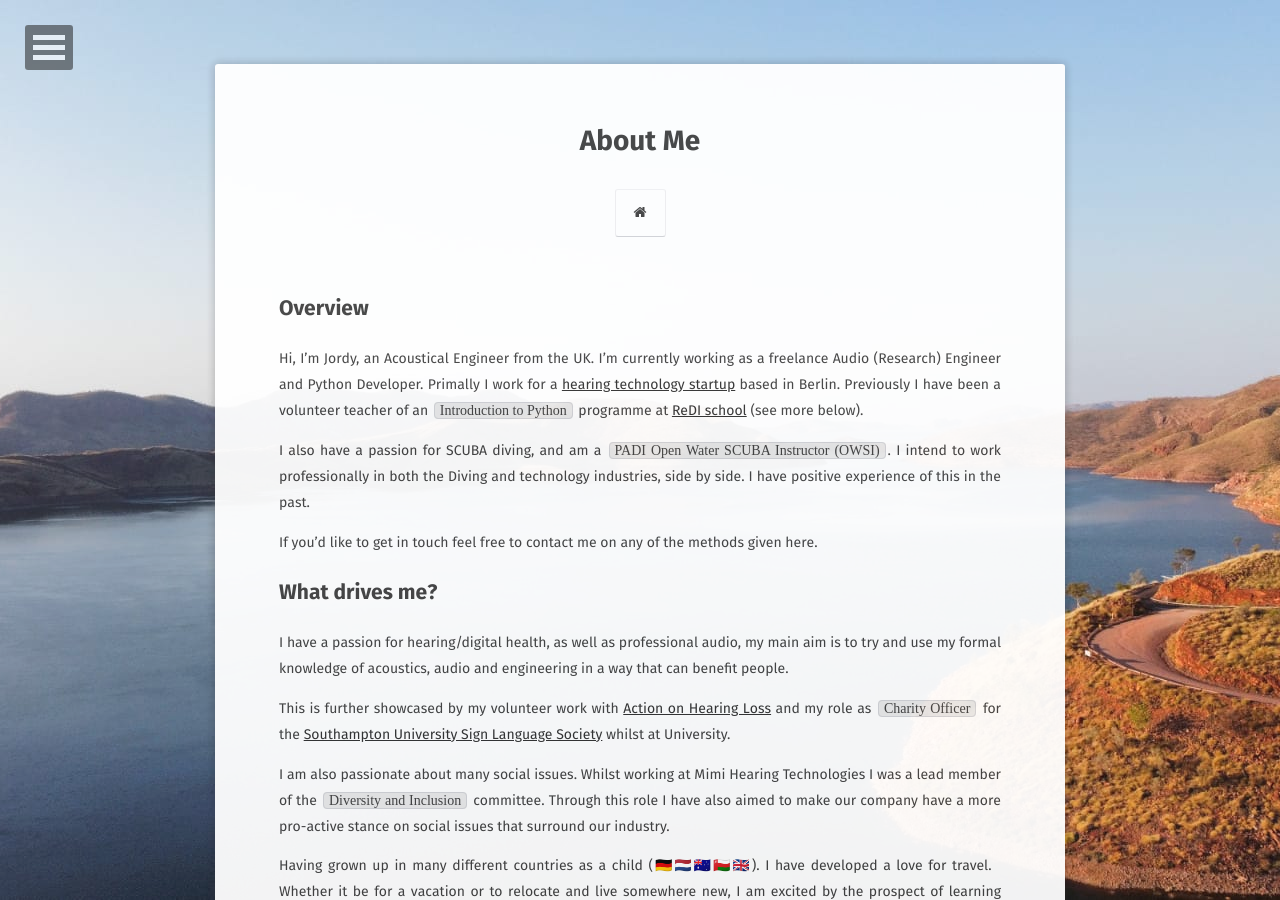
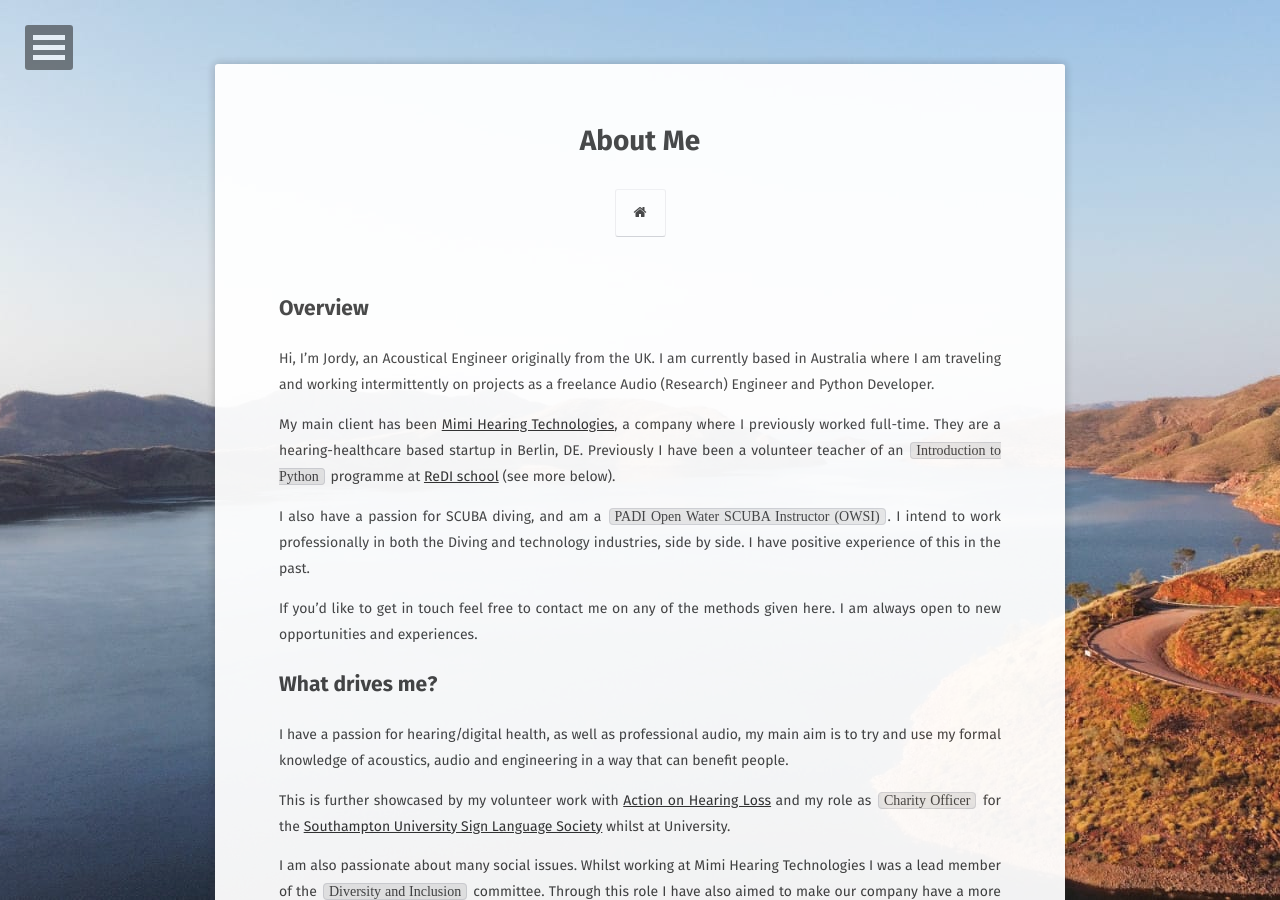
Before and after one commit to jordyjwilliams/jordyjwilliams.github.io, a Jekyll site: the page built from about/index.md, in a window 1280 px wide and 900 px high. Built offline with Jekyll 4.4.1, drawn with Linux system fonts in a browser that asks for light colours; some web fonts are replaced.

Commit message:
update `aboutme` wording

```diff
--- a/about/index.md
+++ b/about/index.md
@@ -6,11 +6,13 @@ comments: false
 ---
 
 ## Overview
-Hi, I'm Jordy, an Acoustical Engineer from the UK. I'm currently working as a freelance Audio (Research) Engineer and Python Developer. Primally I work for a [hearing technology startup]({{site.url}}/mimi_hearing_technologies) based in Berlin. Previously I have been a volunteer teacher of an `Introduction to Python` programme at [ReDI school](https://www.redi-school.org/berlin) (see more below).
+Hi, I'm Jordy, an Acoustical Engineer originally from the UK. I am currently based in Australia where I am traveling and working intermittently on projects as a freelance Audio (Research) Engineer and Python Developer.
+
+My main client has been [Mimi Hearing Technologies]({{site.url}}/mimi_hearing_technologies), a company where I previously worked full-time. They are a hearing-healthcare based startup in Berlin, DE. Previously I have been a volunteer teacher of an `Introduction to Python` programme at [ReDI school](https://www.redi-school.org/berlin) (see more below).
 
 I also have a passion for SCUBA diving, and am a `PADI Open Water SCUBA Instructor (OWSI)`. I intend to work professionally in both the Diving and technology industries, side by side. I have positive experience of this in the past.
 
-If you'd like to get in touch feel free to contact me on any of the methods given here.
+If you'd like to get in touch feel free to contact me on any of the methods given here. I am always open to new opportunities and experiences.
 
 ## What drives me?
 I have a passion for hearing/digital health, as well as professional audio, my main aim is to try and use my formal knowledge of acoustics, audio and engineering in a way that can benefit people.
```
